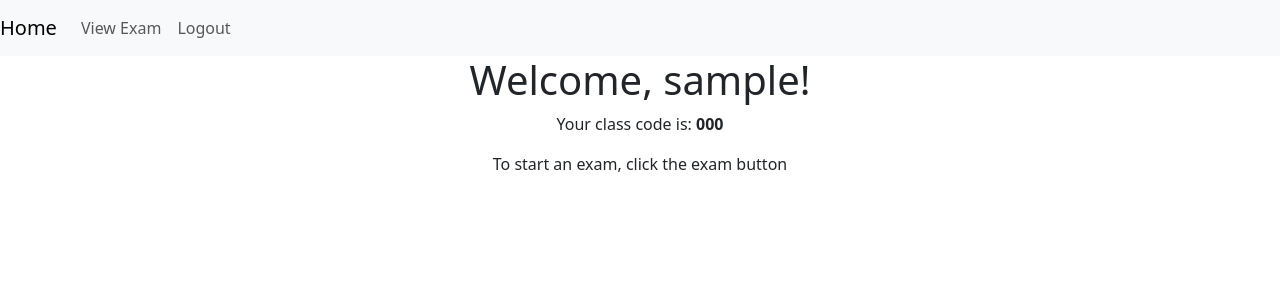
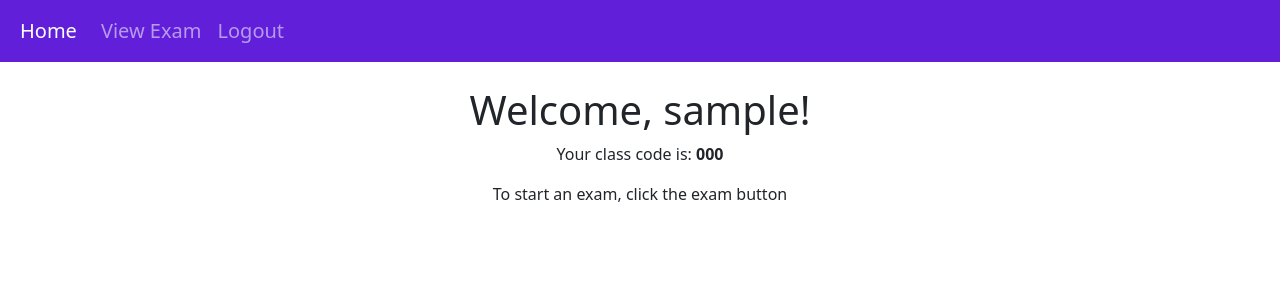
Before and after one commit to GraphiteApp/GraphiteTeacher, a Django app: page / in a window 1280 px wide. Shown: the top 300 px of the page. Run offline with Django 4.2, Linux system fonts and the light colour scheme; a user stored in the database is signed in; tables that the repository leaves empty hold one stand-in row (values such as "Sample post"); parts of the project's set-up code (start-up, migrations or seed data) failed here and were passed over.

Commit message:
improve navbar styling

```diff
--- a/static/Graphite/css/style.css
+++ b/static/Graphite/css/style.css
@@ -23,3 +23,7 @@
     max-height: 25em;
     height: 25em;
 }
+
+.nav-text {
+    font-size: 1.25em;
+}
--- a/templates/Graphite/navbar.html
+++ b/templates/Graphite/navbar.html
@@ -1,9 +1,9 @@
-<nav class="navbar navbar-expand-lg navbar-light bg-light">
-  <a class="navbar-brand" href="/">Home</a>
+<nav class="navbar navbar-expand-lg navbar-dark mb-4" style="background-color:#611fda">
+  <a class="navbar-brand nav-text" style="padding-left: 1em" href="/">Home</a>
   <div class="navbar-expand" id="navbarNavAltMarkup">
     <div class="navbar-nav">
-      <a class="nav-item nav-link" href="/exam">{% if exam_started %} View Exam {% else %} Start Exam {% endif %}</a>
-      <a class="nav-item nav-link" href="/logout">Logout</a>
+      <a class="nav-item nav-link nav-text" href="/exam">{% if exam_started %} View Exam {% else %} Start Exam {% endif %}</a>
+      <a class="nav-item nav-link nav-text" href="/logout">Logout</a>
     </div>
   </div>
 </nav>
```
